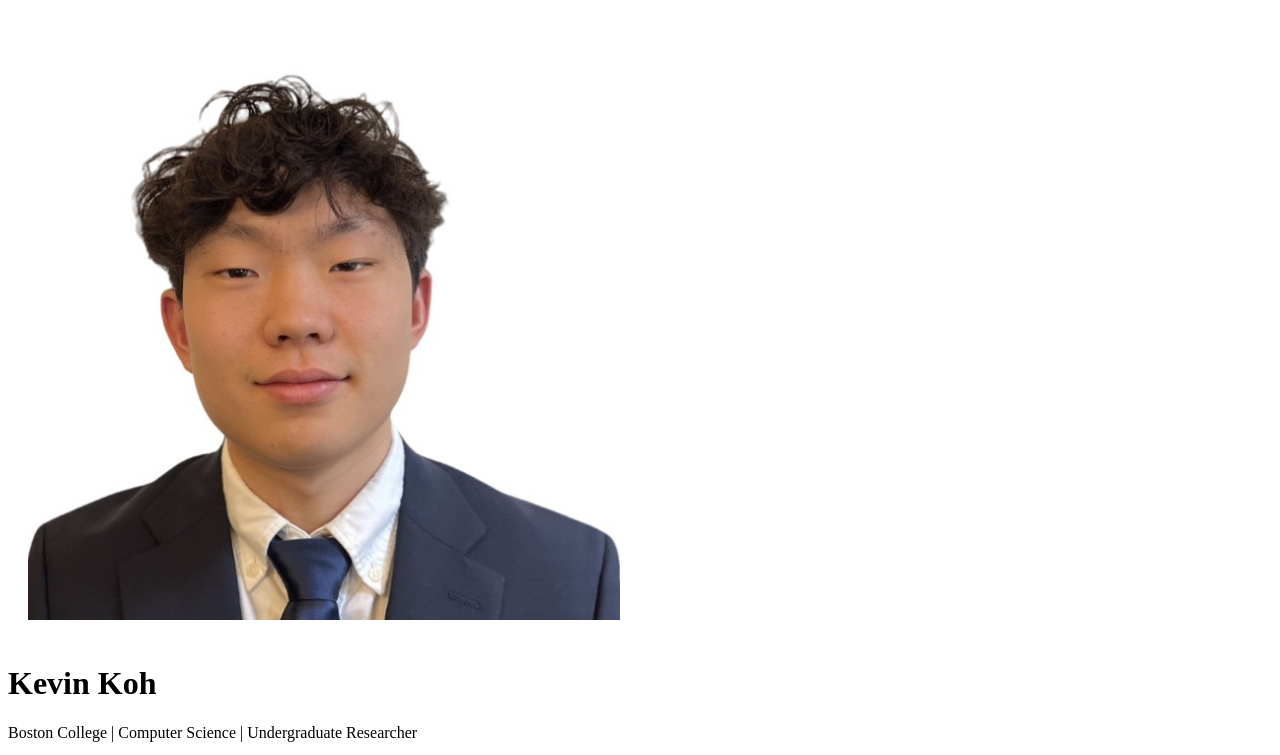
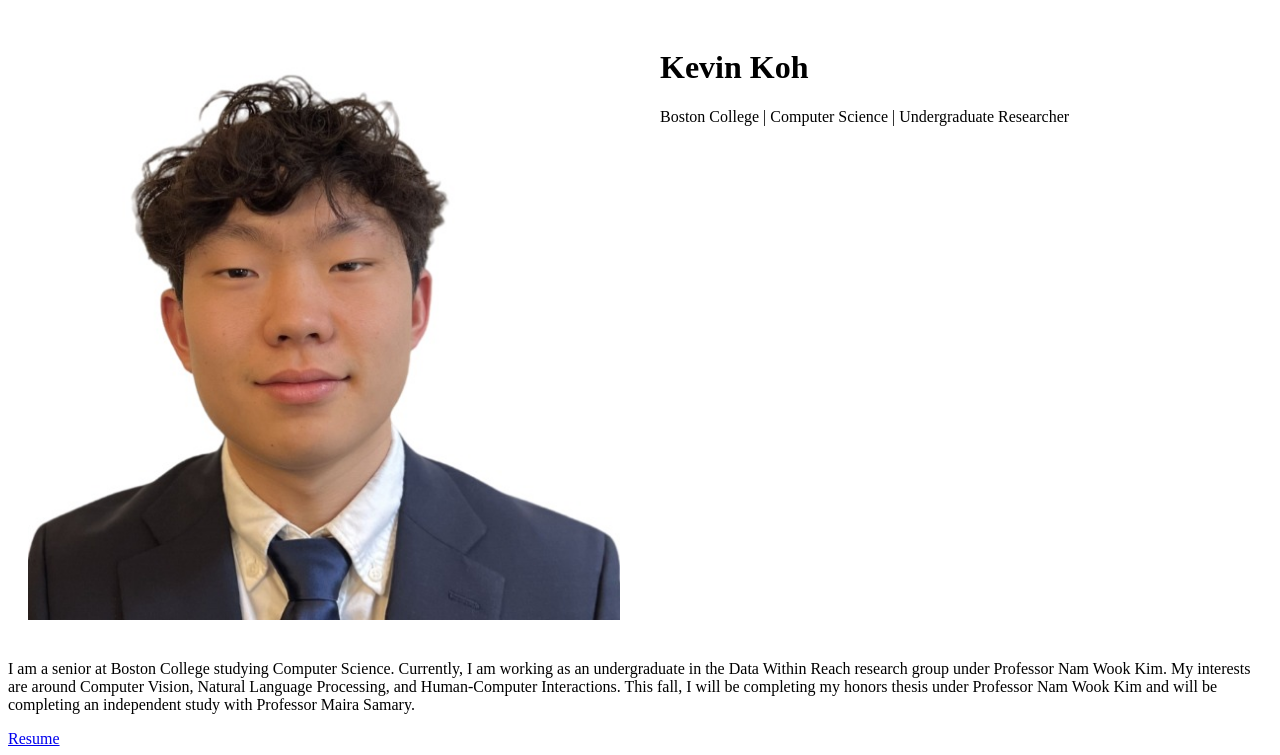
Before and after one commit to k3vkoh/k3vkoh.github.io, a plain HTML site: page index.html in a window 1280 px wide. Shown: the top 755 px of the page. Drawn offline with Linux system fonts and the light colour scheme.

Commit message:
bug fixed

```diff
--- a/index.html
+++ b/index.html
@@ -13,10 +13,10 @@
                 <div class="intro-image">
                     <img src = "image/kevinphoto.jpg" alt="display headshot">
                 </div>
-                </div class="intro-text">
+                <div class="intro-text">
                     <h1>Kevin Koh</h1>
                     <p>Boston College | Computer Science | Undergraduate Researcher</p>
-                <div>
+                </div>
             </div>
             <div class="about">
                 <p>I am a senior at Boston College studying Computer Science. Currently, I am working as an undergraduate in the Data Within Reach research group under Professor Nam Wook Kim. My interests are around Computer Vision, Natural Language Processing, and Human-Computer Interactions. This fall, I will be completing my honors thesis under Professor Nam Wook Kim and will be completing an independent study with Professor Maira Samary.</p><a href="https://drive.google.com/file/d/1pdzrFLXT4_HUBOktRKcuZMdAPaUoMlyX/view?usp=drive_link">Resume</a>
```
